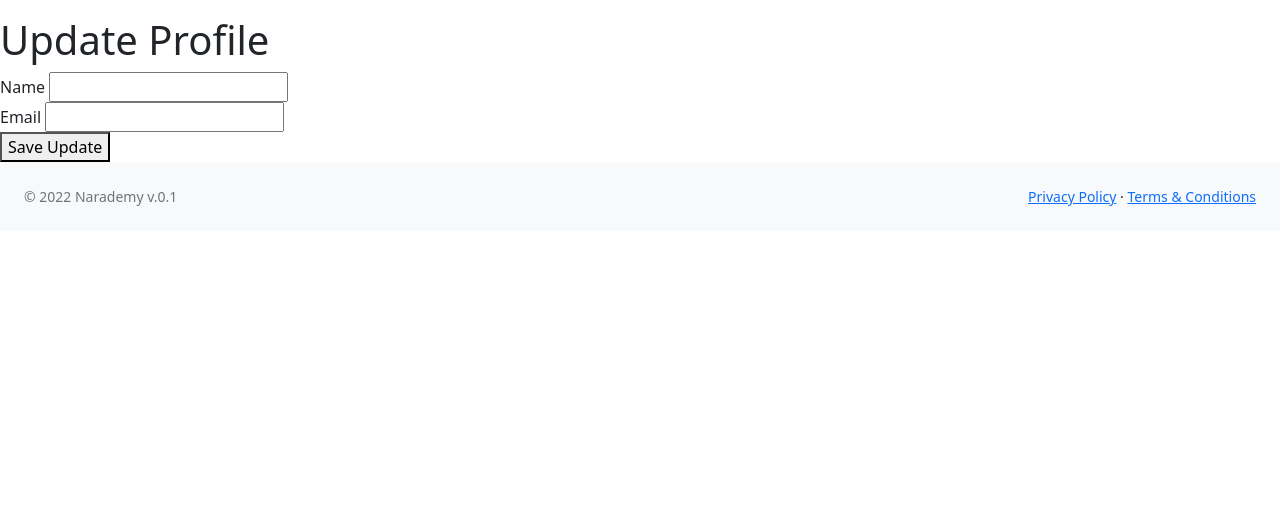
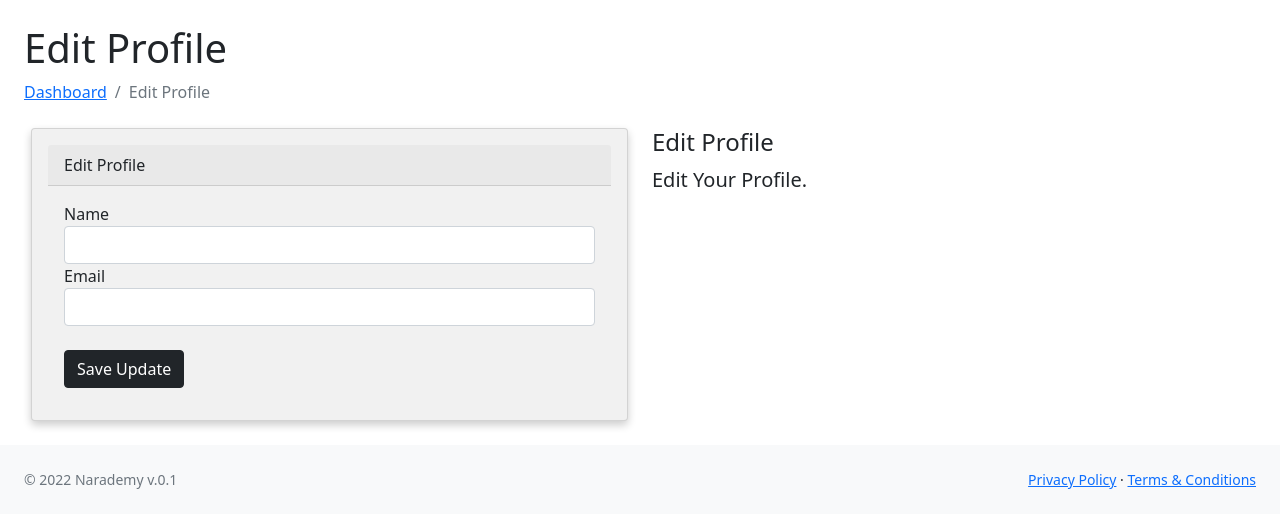
Before and after one commit to haekalfs/narademy, a CodeIgniter app: the page made by application/views/admin/setting_edit_profile_form.php in a window 1280 px wide. Shown: the part 192-720 px from the top of the page. Run offline with CodeIgniter, Linux system fonts and the light colour scheme; data that the repository does not hold is empty; some libraries are stand-ins or nearby versions.

Commit message:
setting_edit_profile_form

```diff
--- a/application/views/admin/setting_edit_profile_form.php
+++ b/application/views/admin/setting_edit_profile_form.php
@@ -10,12 +10,25 @@
 		<?php $this->load->view('admin/_partials/side_nav.php') ?>
 
 		<div id="layoutSidenav_content">
-			<h1>Update Profile</h1>
+			<div class="container-fluid px-4">
+                <h1 class="mt-4">Edit Profile</h1>
+                    <ol class="breadcrumb mb-4">
+                        <li class="breadcrumb-item"><a href="index.php">Dashboard</a></li>
+                        <li class="breadcrumb-item active">Edit Profile</li>
+                    </ol>
 
+
+			<div class="row">
+                          <div class="col-xl-6">
+                                <div class="card mb-4">
+                                    <div class="card-header">
+                                    Edit Profile
+                                    </div>
+                                    <div class="card-body">
 									<form action="" method="POST">
 									<div>
 										<label for="name">Name</label>
-					<input type="text" name="name" class="<?= form_error('name') ? 'invalid' : '' ?>"
+										<input type="text" name="name" class="<?= form_error('name') ? 'invalid' : '' ?> form-control"
 										value="<?= form_error('name') ? set_value('name') : $current_user->name ?>"
 										required maxlength="32"/>
 										<div class="invalid-feedback">
@@ -24,19 +37,26 @@
 									</div>
 									<div>
 										<label for="email">Email</label>
-					<input type="text" name="email" class="<?= form_error('email') ? 'invalid' : '' ?>"
+										<input type="text" name="email" class="<?= form_error('email') ? 'invalid' : '' ?> form-control"
 										value="<?= form_error('email') ? set_value('email') : $current_user->email ?>"
 										required maxlength="32"/>
 										<div class="invalid-feedback">
 											<?= form_error('email') ?>
 										</div>
 									</div>
-
+									<br>
 										<div>
-					<button type="submit" name="save" class="button button-primary">Save Update</button>
+											<button type="submit" name="save" class="btn btn-dark">Save Update</button>
 										</div>
 									</form>
-
+                                  </div>
+                                </div>
+                            </div>
+                            <div class="col-xl-6">
+                                <h4>Edit Profile</h4><p class="lead">Edit Your Profile.</p>
+                            </div>
+                        </div>
+			</div>
 			<?php $this->load->view('admin/_partials/footer.php') ?>
 		</div>
 	</main>
--- a/application/views/admin/setting_upload_avatar.php
+++ b/application/views/admin/setting_upload_avatar.php
@@ -18,7 +18,7 @@
                     </ol>
 
 
-			<div class="row">
+					<div class="row">
                           <div class="col-xl-6">
                                 <div class="card mb-4">
                                     <div class="card-header">
@@ -46,7 +46,7 @@
                                 <h4>Upload Avatar</h4><p class="lead">Upload Your Avatar.</p>
                             </div>
                         </div>
-				</div>
+			</div>
 			<?php $this->load->view('admin/_partials/footer.php') ?>
 		</div>
 	</main>
```
Also changed, not shown: upload/avatar/6118b2a943acc278631959.jpeg, upload/avatar/6118b2a943acc278631959.jpg (added), upload/avatar/6118b2a943acc278631959.png (added). Lines whose indentation alone changed are shown as unchanged.
